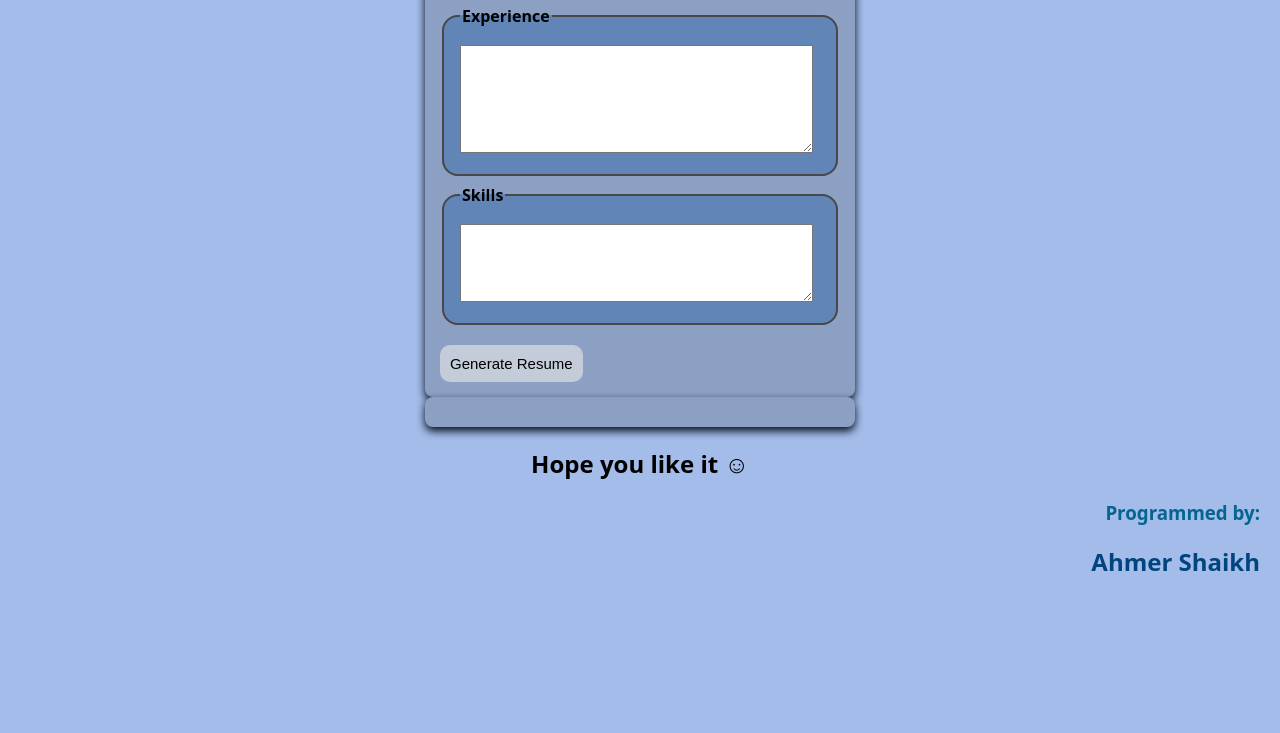
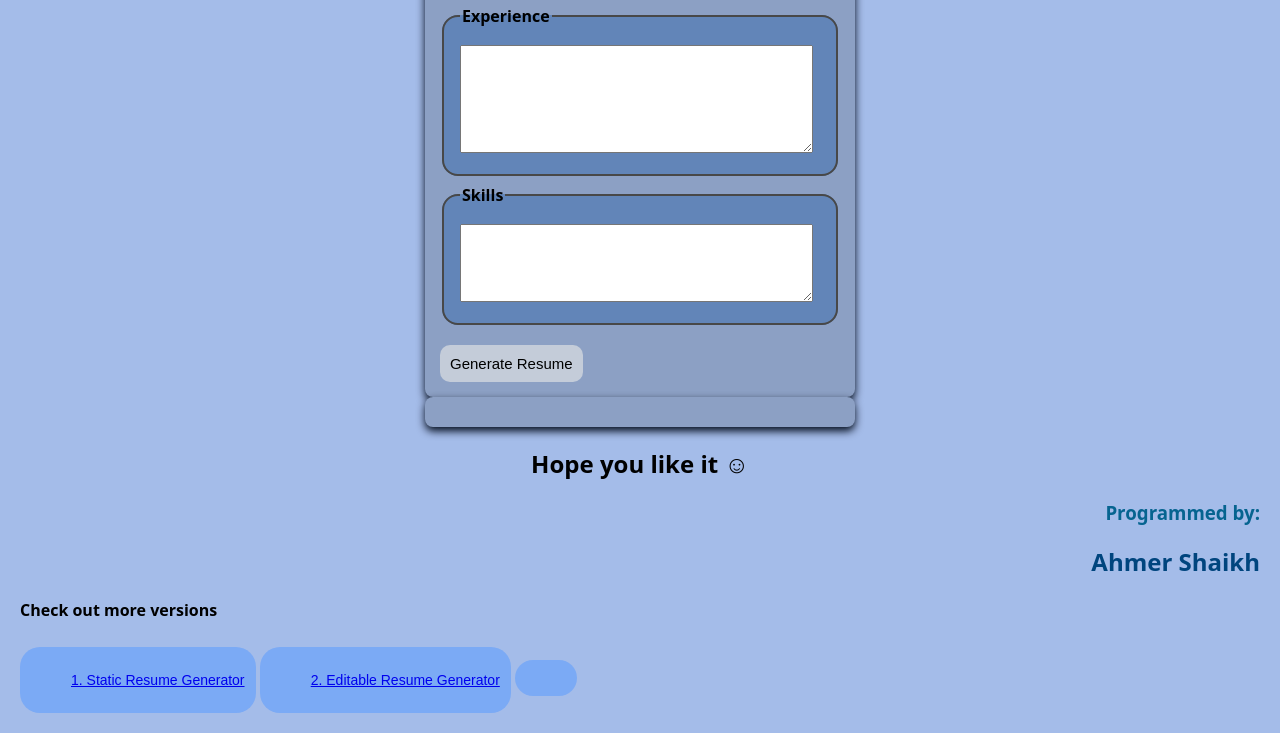
Before and after one commit to Meer-001/dynamic-resume-creator, a plain HTML site: page index.html in a window 1280 px wide. Shown: the part 710-1443 px from the top of the page. Before the commit the page ends 1308 px from the top, so only its background shows below. Drawn offline with Linux system fonts and the light colour scheme.

Commit message:
adding links

```diff
--- a/index.html
+++ b/index.html
@@ -59,6 +59,12 @@
 
     <h2 class="h2-class">Hope you like it <b>☺</b></h2>
     <h3 class="h3-class">Programmed by:</h3><h2 class="h2-class1"><b>Ahmer Shaikh</b></h2>
+    <h4>Check out more versions</h4>
+    <button class="button-class1"><ol><a href="https://staticresume-ahmer.vercel.app/">1. Static Resume Generator</a></ol></button>
+    <button class="button-class1"><ol><a href="https://editable-resume-creator-by-ahmer.vercel.app/">2. Editable Resume Generator</a></ol></button>
+    <button class="button-class1"><ol><a href=""></a></ol></button>
+
+
 
 </body>
 </html>
--- a/style.css
+++ b/style.css
@@ -20,6 +20,18 @@ body {
 h1 {
     text-align: center;
     color: #202733;
+}
+.button-class1{
+    display:inline-table;
+    width: auto;
+    padding: 8px;
+    background-color: #7baaf5;
+    border:none;
+    border-radius: 20px;
+    margin-top: 5px;
+    padding: 11px;
+    font-size: 14px;
+    cursor:pointer;
 }
 
 form{
@@ -74,7 +86,7 @@ button{
     cursor:pointer;
 }
 button:hover{
-    background-color: #2f3339;
+    background-color: #4f95f7;
 }
 #generatedOutput{
     max-width: 400px;
```
